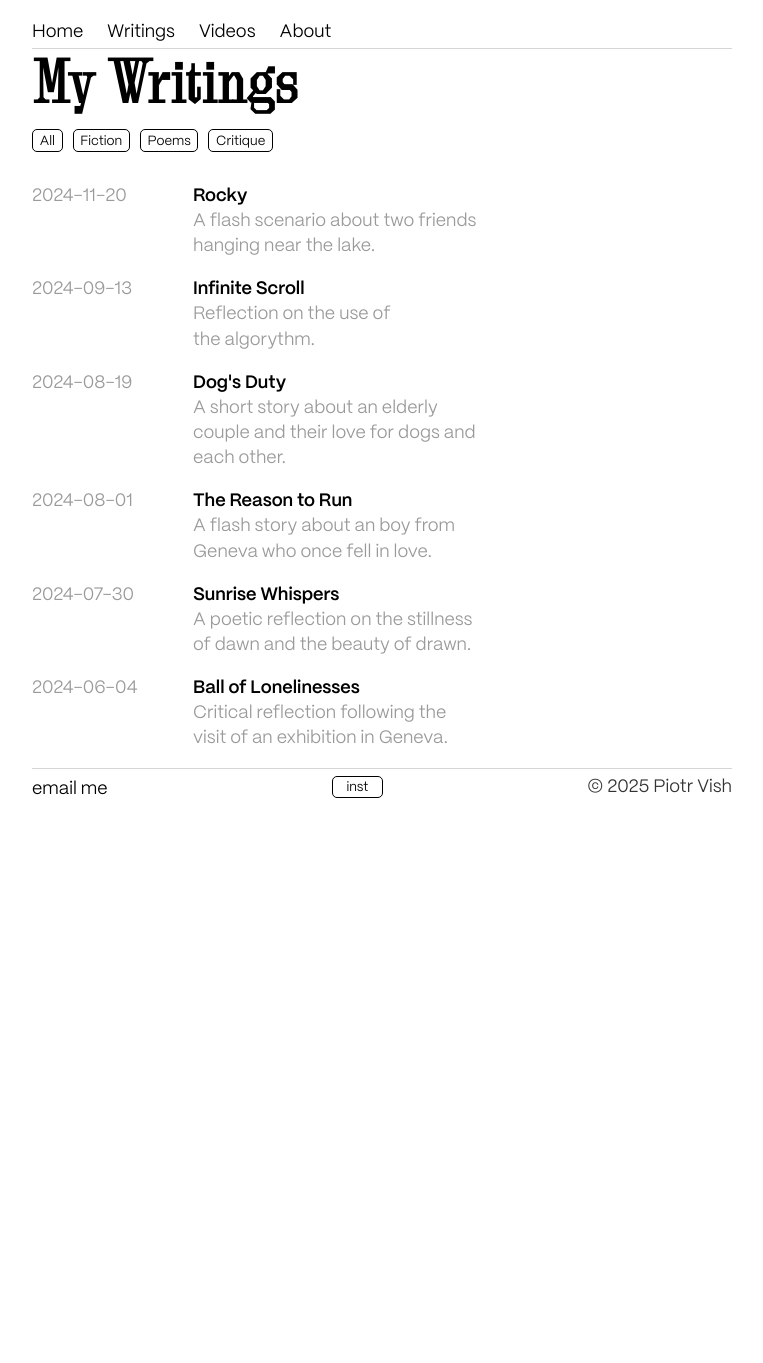
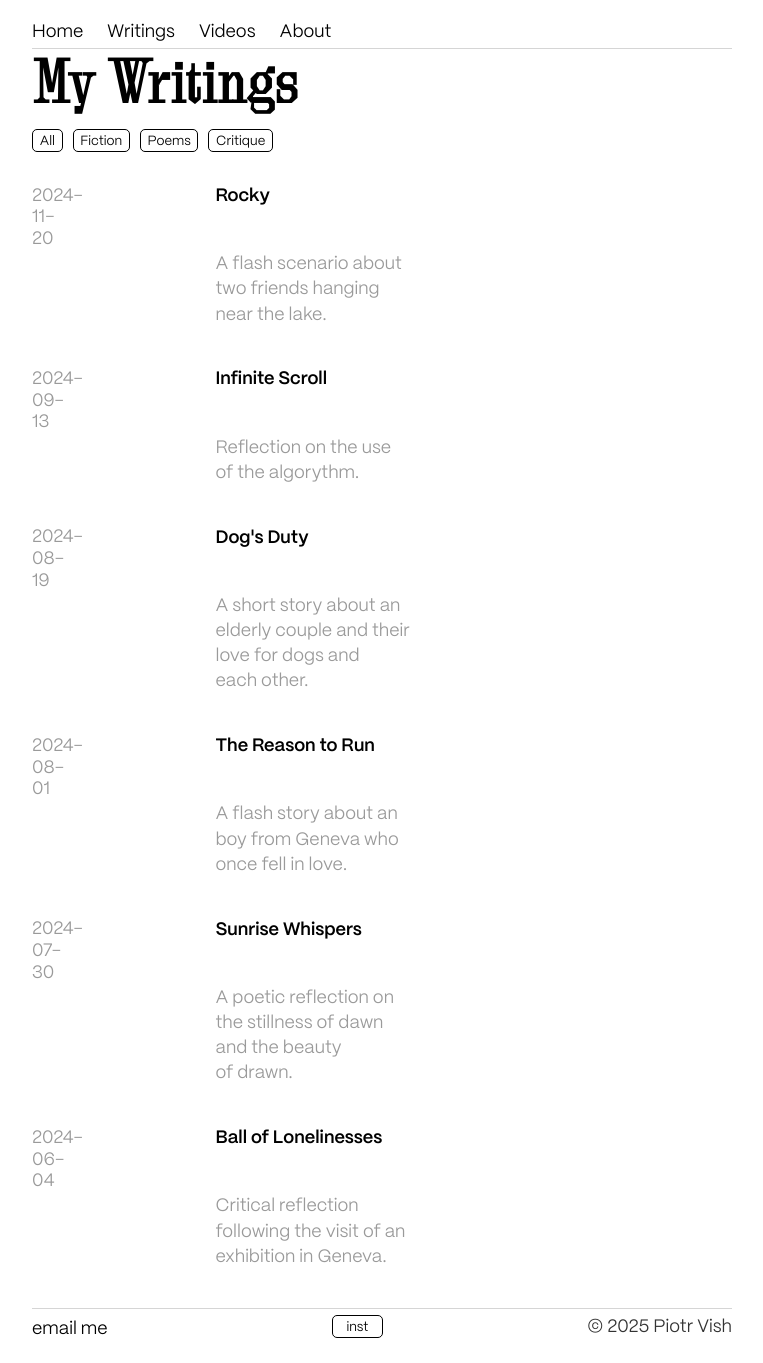
Before and after one commit to piotrvish/piotrvish.github.io, a Jekyll site: the page blog/index.html, which Jekyll copies as it is, in a window 1280 px wide. Shown: the whole page, without its empty margins (258-1021 px from the left). Built offline with Jekyll 4.4.1, drawn with Linux system fonts in a browser that asks for light colours; some web fonts are replaced; before the commit the page ends 900 px from its top, so only the background shows below that.

Commit message:
Update main.css

```diff
--- a/css/main.css
+++ b/css/main.css
@@ -912,3 +912,76 @@
         font-size: 1.2em;
     }
 }
+
+/* BLOG / VIDEO PAGE */
+.posts-container {
+    width: 100%;
+    margin-top: 30px;
+}
+
+.post-row {
+    display: grid;
+    grid-template-columns: 28% minmax(0, 1fr);
+    column-gap: 1.25em;
+    align-items: start;
+    margin-bottom: 2.2em;
+}
+
+.post-date {
+    font-family: "PP Mori Book", sans-serif;
+    font-size: 1rem;
+    color: #9a9a9a;
+    text-align: left;
+    line-height: 1.2;
+    padding-top: 0.1em;
+}
+
+.post-content {
+    min-width: 0;
+    display: flex;
+    flex-direction: column;
+    align-items: flex-start;
+    gap: 0.9em;
+}
+
+.post-description {
+    font-size: 1rem;
+    color: #9a9a9a;
+    line-height: 1.4em;
+    margin: 0;
+    max-width: 345px;
+}
+
+.post-video {
+    display: block;
+    width: 100%;
+    aspect-ratio: 16 / 9;
+    height: auto;
+    border: 0;
+}
+
+/* Responsive */
+@media only screen and (max-width: 850px) {
+    .post-row {
+        grid-template-columns: 1fr;
+        row-gap: 0.4em;
+        margin-bottom: 1.8em;
+    }
+
+    .post-date {
+        padding-right: 0;
+    }
+
+    .post-content {
+        width: 100%;
+        gap: 0.75em;
+    }
+
+    .post-description {
+        max-width: 100%;
+    }
+
+    .post-video {
+        width: 100%;
+    }
+}
```
